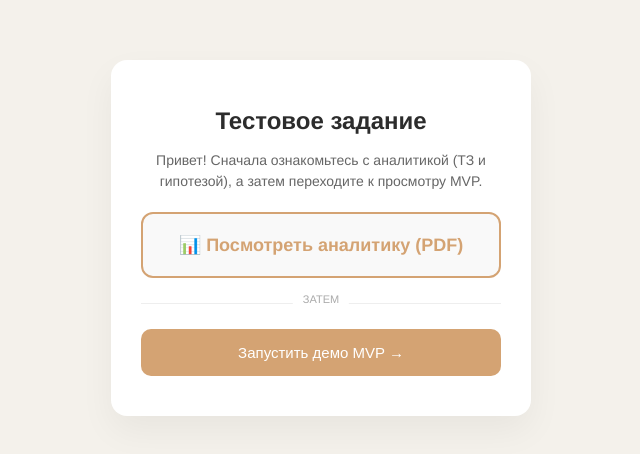
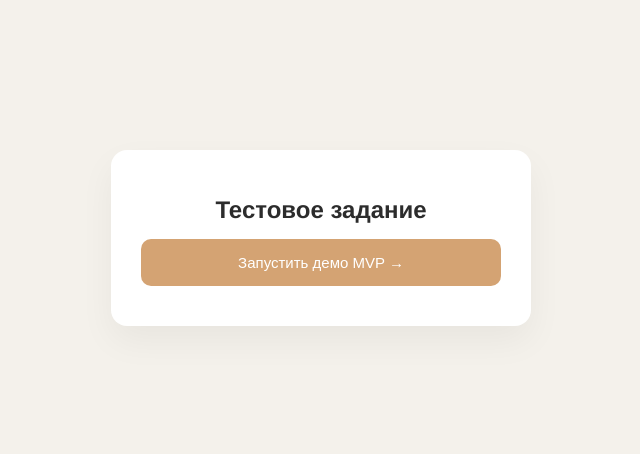
Before and after one commit to FriendlyFluff/test-task-mvp, a plain HTML site: page index.html in a window 1280 px wide. Shown: the part 162-616 px from the top of the page, without its empty margins (319-959 px from the left). Drawn offline with Linux system fonts and the light colour scheme.

Commit message:
Remove intro text and analytics link from index.html
Removed introductory text and analytics link from the quiz container.

```diff
--- a/index.html
+++ b/index.html
@@ -200,17 +200,6 @@
 
     <div id="screen-intro">
         <h1 style="font-size: 24px; margin-bottom: 15px; color: #2c2c2c;">Тестовое задание</h1>
-        <p>Привет! Сначала ознакомьтесь с аналитикой (ТЗ и гипотезой), а затем переходите к просмотру MVP.</p>
-
-        <a href="task.pdf" target="_blank" class="analytics-btn" onclick="document.getElementById('start-hint').classList.remove('hidden')">
-            📊 Посмотреть аналитику (PDF)
-        </a>
-
-        <div class="divider"></div>
-
-        <p id="start-hint" class="hidden" style="color: #d4a373; font-weight: bold; margin-bottom: 10px;">
-            PDF открыт. Теперь можно запускать:
-        </p>
 
         <button class="btn" onclick="document.getElementById('screen-intro').classList.add('hidden'); showScreen('screen-welcome')">
             Запустить демо MVP →
```
